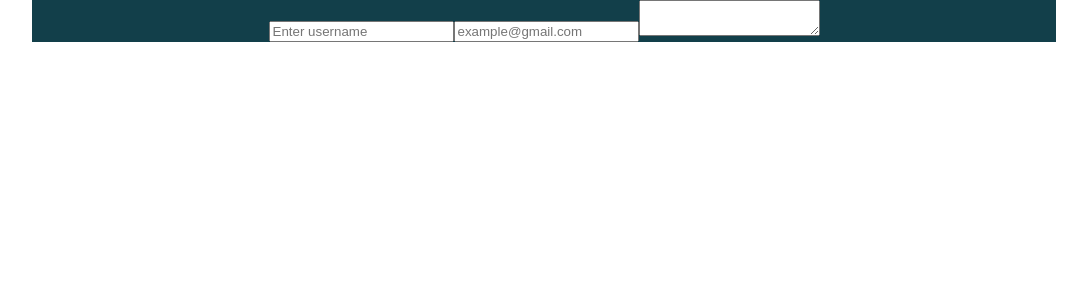
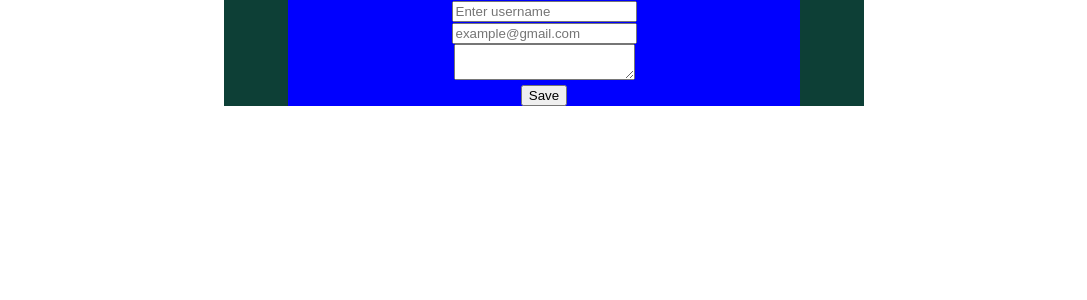
Before and after one commit to Dickens-odera/react-starter-pack, a React (Create React App) app: page / in a window 1280 px wide. Shown: the top 300 px of the page, without its empty margins (96-1183 px from the left). Built offline with nearby package versions, Linux system fonts and the light colour scheme.

Commit message:
adding more stylsheets

```diff
--- a/src/ContactForm/Contact.jsx
+++ b/src/ContactForm/Contact.jsx
@@ -1,17 +1,27 @@
 import React, {Component} from 'react';
 import './contact.css';
+
 
 class Contact extends Component{
     render(){
         return (
-            <div className="contactForm">
+            <div className="contactForm-div">
+            <div className="form-wrapper">
                 <div className="form-group">
                     <input type="text" name="username" id="username-field" placeholder="Enter username"/>
+                    </div>
+                    <div className="form-group">
                     <input type="email" name="email" id="email-field" placeholder="example@gmail.com"/>
+                    </div>
+                    <div className="form-group">
                     <textarea name="message" id="message-field" placeholder=""></textarea>
+                    </div>
+                    <div className="form-group">
+                    <input type="submit" value="Save"/>
+                    </div>
+                </div>
+                </div>
 
-                </div>
-            </div>
         );
     }
 }
--- a/src/ContactForm/contact.css
+++ b/src/ContactForm/contact.css
@@ -1,8 +1,12 @@
-.contactForm{
-    width: 80%;
+.contactForm-div{
+    width: 50%;
+    margin: 0 auto;
     height: auto;
-    background: rgba(18,63,74);
-    margin: 0 auto;
-    top:60px;
+    background: rgba(13,63,54);
 
 }
+.form-wrapper{
+    width: 80%;
+    margin: 0 auto;
+    background:#0000FF;
+}
```
